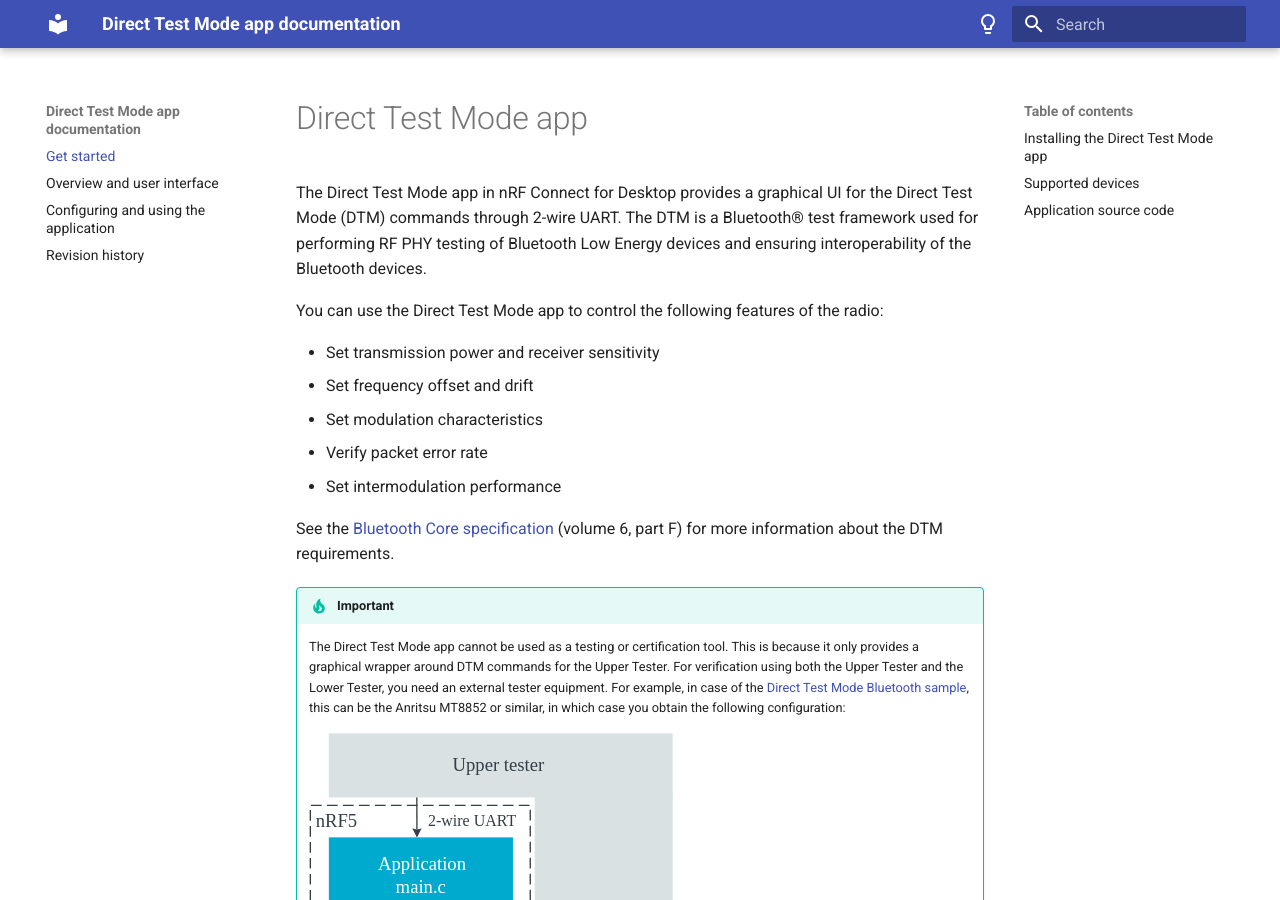
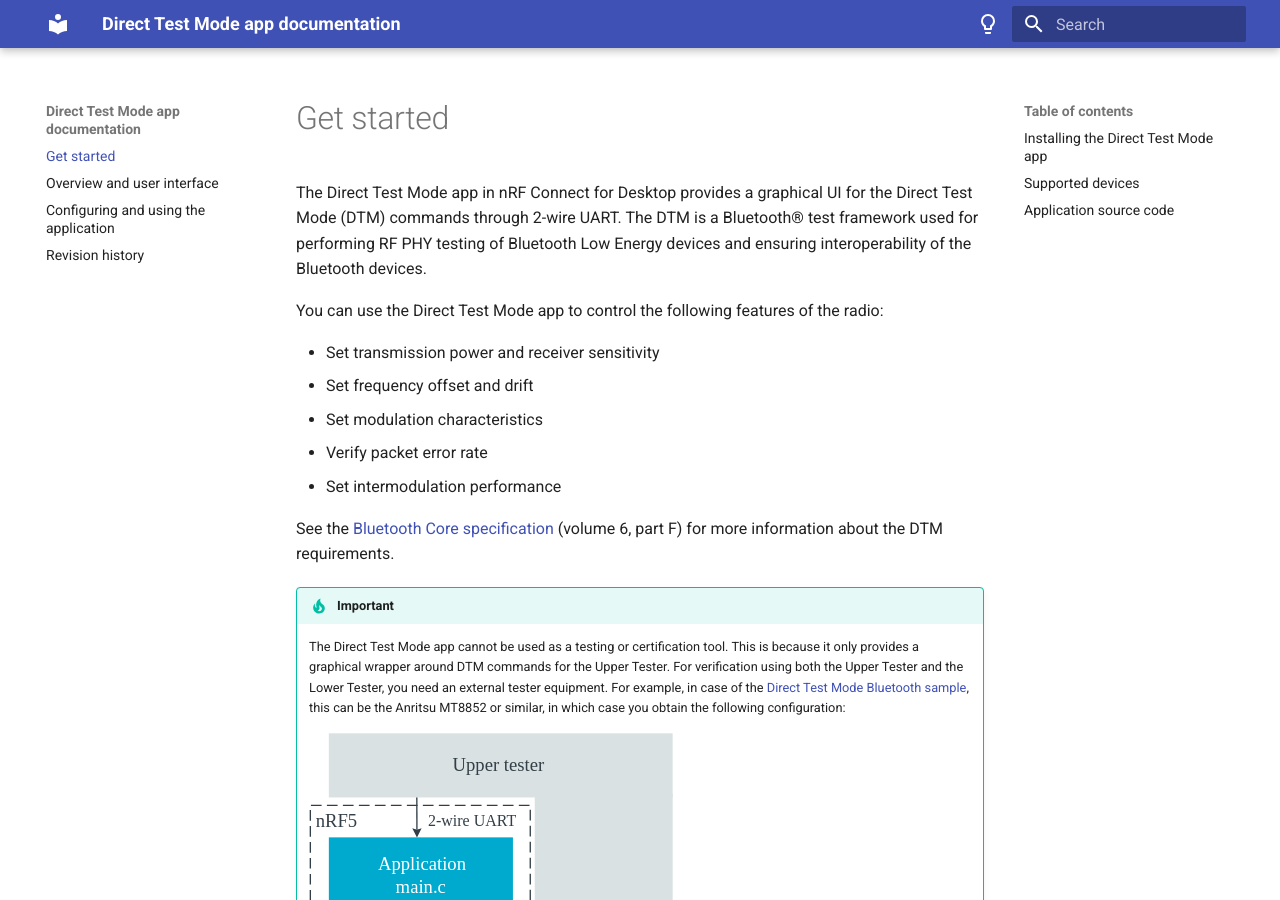
Before and after one commit to NordicSemiconductor/pc-nrfconnect-dtm, an MkDocs documentation site: the page built from doc/docs/index.md, in a window 1280 px wide and 900 px high. Built offline with MkDocs 1.6.1 and Material for MkDocs 9.7.7, drawn with Linux system fonts in a browser that asks for light colours.

Commit message:
doc: monorepo changes
Changes to the doc framework for monorepo deployment.

Signed-off-by: Grzegorz Ferenc <Grzegorz.Ferenc@nordicsemi.no>

```diff
--- a/doc/docs/index.md
+++ b/doc/docs/index.md
@@ -1,4 +1,4 @@
-# Direct Test Mode app
+# Get started
 
 The Direct Test Mode app in nRF Connect for Desktop provides a graphical UI for the Direct Test Mode (DTM) commands through 2-wire UART. The DTM is a Bluetooth® test framework used for performing RF PHY testing of Bluetooth Low Energy devices and ensuring interoperability of the Bluetooth devices.
 
```
